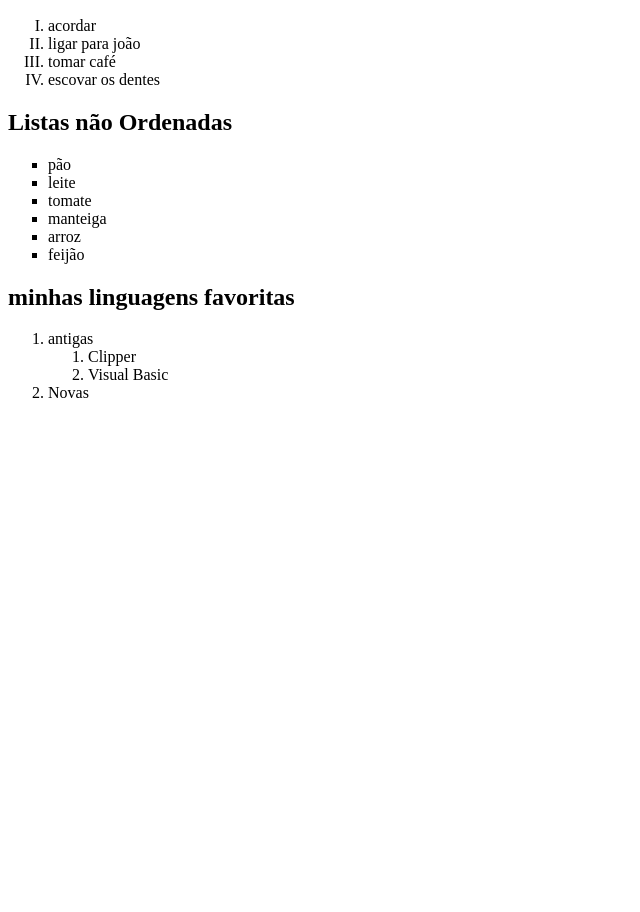
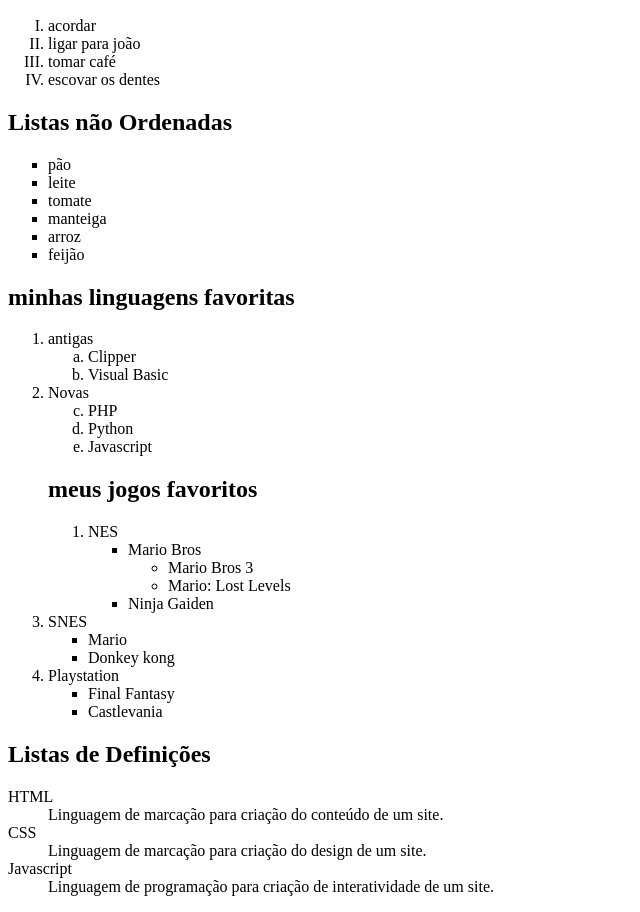
Before and after one commit to mikael326/curso-html-css, a plain HTML site: page exércicios/ex009/index.html in a window 1280 px wide. Shown: the part 110-1022 px from the top of the page, without its empty margins (0-640 px from the left). Before the commit the page ends 800 px from the top, so only its background shows below. Drawn offline with Linux system fonts and the light colour scheme.

Commit message:
finalizando ex009

```diff
--- a/exércicios/ex009/index.html
+++ b/exércicios/ex009/index.html
@@ -27,11 +27,47 @@
     <h2>minhas linguagens favoritas</h2>
     <ol>
         <li>antigas</li>
-        <ol>
+        <ol type="a">
             <li>Clipper</li>
             <li>Visual Basic</li>
         </ol>
         <li>Novas</li>
+        <ol type="a" start="3">
+            <li>PHP</li>
+            <li>Python</li>
+            <li>Javascript</li>
+        </ol>
+        <h2>meus jogos favoritos</h2>
+        <ol>
+            <li>NES</li>
+            <ul type="square">
+                <li>Mario Bros</li>
+                <ul type="circle">
+                    <li>Mario Bros 3</li>
+                    <li>Mario: Lost Levels</li>
+                </ul>
+                <li>Ninja Gaiden</li>
+            </ul>
+        </ol>
+        <li>SNES</li>
+        <ul type="square">
+            <li>Mario</li>
+            <li>Donkey kong</li>
+        </ul>
+        <li>Playstation</li>
+        <ul type="square">
+            <li>Final Fantasy</li>
+            <li>Castlevania</li>
+        </ul>
     </ol>
+    <h2>Listas de Definições</h2>
+    <dl>
+        <dt>HTML</dt>
+        <dd>Linguagem de marcação para criação do conteúdo de um site.</dd>
+        <dt>CSS</dt>
+        <dd>Linguagem de marcação para criação do design de um site.</dd>
+        <dt>Javascript</dt>
+        <dd>Linguagem de programação para criação de interatividade de um site.</dd>
+    </dl>
 </body>
 </html>
```
